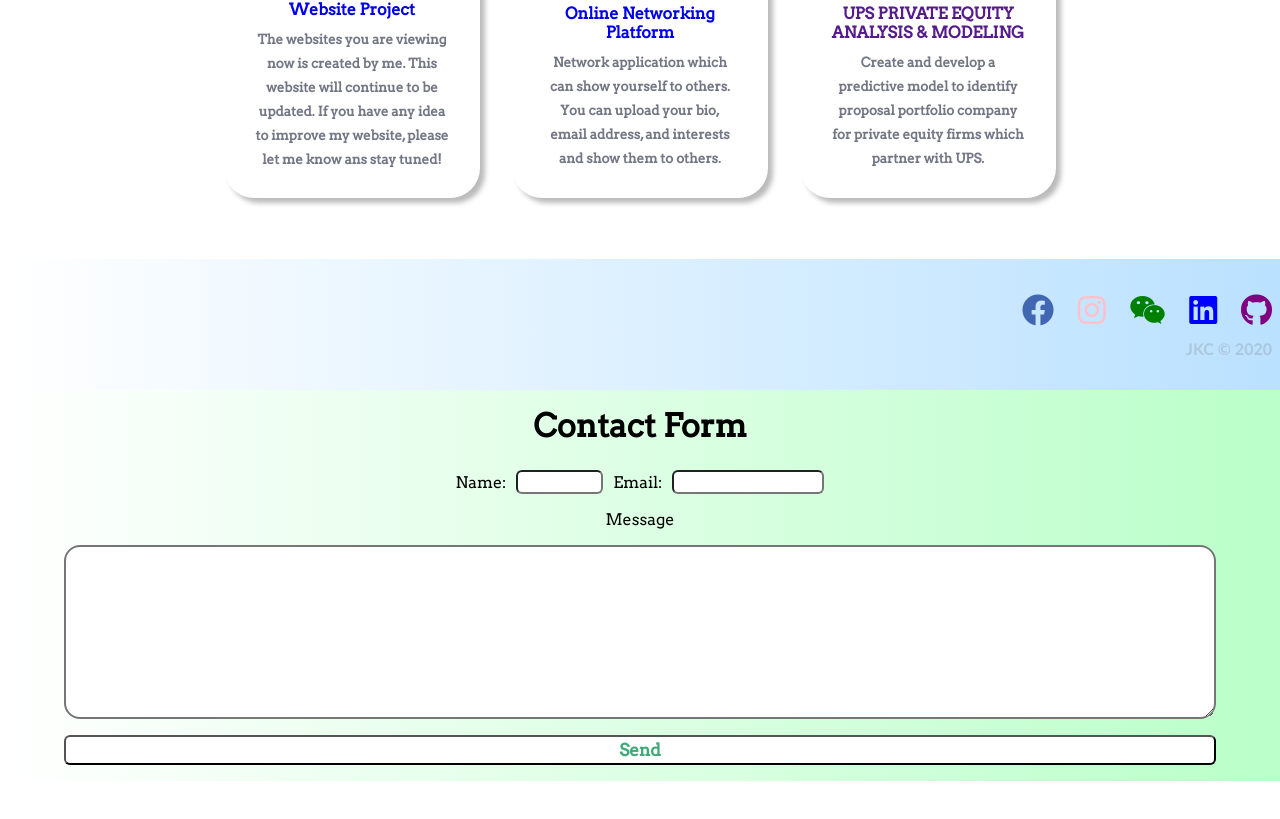
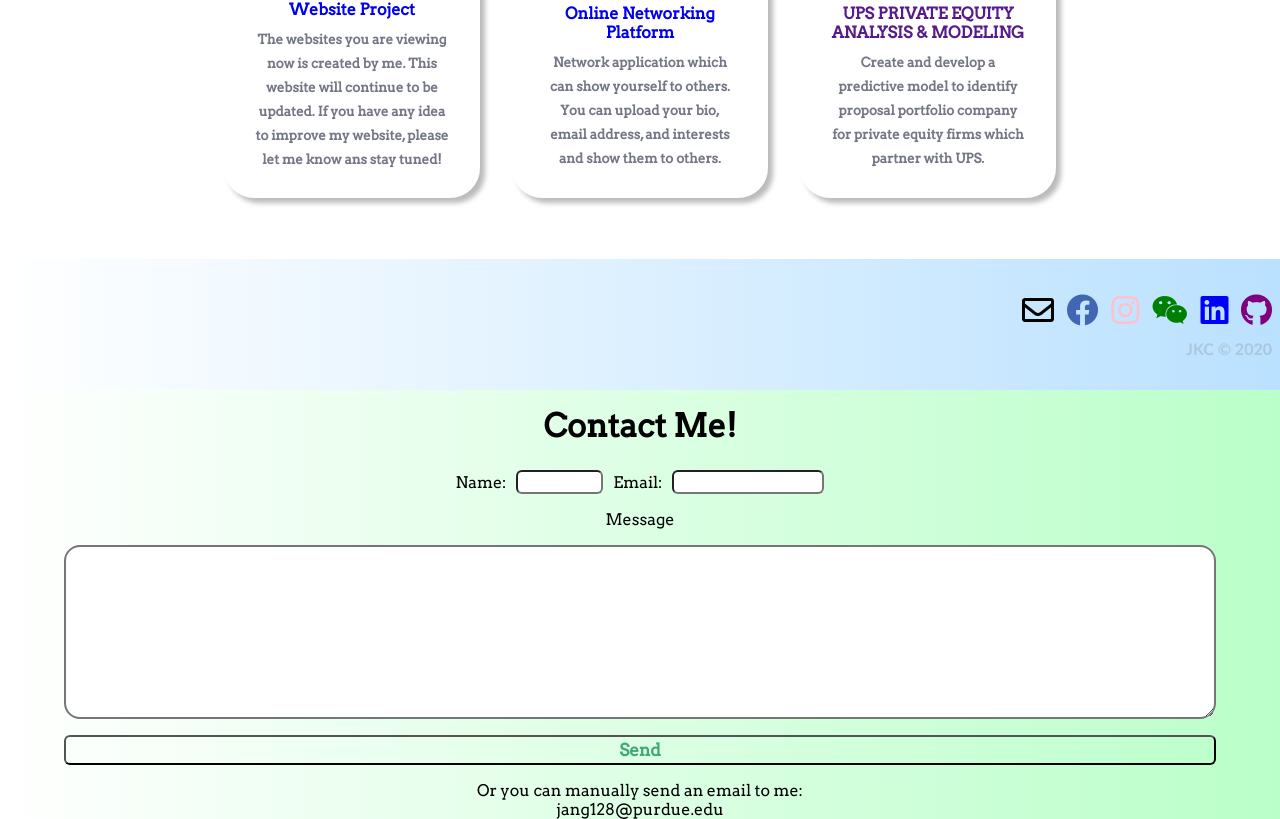
Before and after one commit to OfficerChul/myWebsite, a React (Create React App) app in the folder website/: page / in a window 1280 px wide. Shown: the part 682-1501 px from the top of the page. Before the commit the page ends 1463 px from the top, so only its background shows below. Built offline with nearby package versions, Linux system fonts and the light colour scheme.

Commit message:
Finish Contact Me function. Doesn't work properly.

```diff
--- a/website/package.json
+++ b/website/package.json
@@ -6,6 +6,7 @@
     "@testing-library/jest-dom": "^5.16.1",
     "@testing-library/react": "^12.1.2",
     "@testing-library/user-event": "^13.5.0",
+    "emailjs-com": "^3.2.0",
     "react": "^17.0.2",
     "react-dom": "^17.0.2",
     "react-modal": "^3.14.4",
--- a/website/src/components/Footer.css
+++ b/website/src/components/Footer.css
@@ -117,3 +117,32 @@
 .github {
   color: purple;
 }
+
+.email {
+  cursor: pointer;
+}
+
+.facebook:hover {
+  color: #4267b2;
+}
+
+.instagram:hover {
+  color: pink;
+}
+
+.weixin:hover {
+  color: green;
+  cursor: pointer;
+}
+
+.linked-in:hover {
+  color: blue;
+}
+
+.github:hover {
+  color: purple;
+}
+
+.email:hover {
+  cursor: pointer;
+}
--- a/website/src/components/Footer.js
+++ b/website/src/components/Footer.js
@@ -12,6 +12,9 @@ function Footer() {
         <div className="social-media-wrap">
           <div className="website-right-and-social">
             <div className="social-icons">
+              <div className="email">
+                <i class="far fa-envelope"></i>
+              </div>
               <a
                 href="https://www.facebook.com/profile.php?id=100003819070404"
                 className="facebook"
--- a/website/src/components/Mailer.css
+++ b/website/src/components/Mailer.css
@@ -35,6 +35,21 @@
   padding-bottom: 1rem;
 }
 
+.mail-sent {
+  position: fixed;
+  top: 50%;
+  left: 50%;
+  transform: translate(-50%, -50%);
+  width: 23rem;
+  border: solid;
+  border-color: #baffc9;
+  outline: none;
+  background-color: aliceblue;
+  padding-top: 1rem;
+  padding-bottom: 1rem;
+  font-size: 1.5rem;
+}
+
 textarea {
   width: 90%;
   margin-bottom: 1rem;
@@ -62,7 +77,7 @@ input[type="submit"] {
   width: 90%;
   height: 30px;
   border-radius: 6px;
-  background-color: white;
+  background-color: rgba(255, 255, 255, 0);
   color: rgb(63, 170, 120);
   font-size: 17px;
   cursor: pointer;
@@ -71,5 +86,10 @@ input[type="submit"] {
 
 input[type="submit"]:hover {
   color: rgb(245, 162, 94);
-  background-color: rgba(128, 128, 128, 0);
+  background-color: rgba(255, 255, 255, 0.377);
 }
+
+.manually-text {
+  display: flex;
+  flex-flow: column;
+}
--- a/website/src/components/Mailer.js
+++ b/website/src/components/Mailer.js
@@ -1,11 +1,36 @@
 import "./Mailer.css";
+import React, { useState } from "react";
+import emailjs from "emailjs-com";
+import Modal from "react-modal";
 
 const Mailer = () => {
+  const [isModalOpen, setIsModalOpen] = useState(false);
+
+  function sendEmail(e) {
+    e.preventDefault();
+
+    emailjs
+      .sendForm(
+        "service_z3e974q",
+        "template_k7bigqi",
+        e.target,
+        "user_roeGWR7CzZoi7UV22hQAW"
+      )
+      .then(
+        function (response) {
+          console.log("SUCCESS!", response.status, response.text);
+        },
+        function (error) {
+          console.log("FAILED...", error);
+        }
+      );
+  }
+
   return (
     <div>
-      <h1 className="contact-form">Contact Form</h1>
+      <h1 className="contact-form">Contact Me!</h1>
       <div className="mail-wrapper">
-        <form className="form-wrapper">
+        <form className="form-wrapper" onSubmit={sendEmail}>
           <div className="name-email-wrapper">
             <label className="name-label">Name:</label>
             <input classname="name-text" type="text" name="name" />
@@ -18,11 +43,27 @@ const Mailer = () => {
               size=""
             />
           </div>
-
           <label className="form-label">Message</label>
           <textarea classname="mail-body" name="message" rows="10" />
-          <input classname="message-text" type="submit" value="Send" />
+          <input
+            classname="message-text"
+            type="submit"
+            value="Send"
+            onClick={() => setIsModalOpen(true)}
+          />
+          <Modal
+            isOpen={isModalOpen}
+            onRequestClose={() => setIsModalOpen(false)}
+            className="mail-sent"
+            closeTimeoutMS={200}
+          >
+            Mail sent successfully!!
+          </Modal>
         </form>
+        <div className="manually-text">
+          <p1>Or you can manually send an email to me:</p1>
+          <p2>jang128@purdue.edu</p2>
+        </div>
       </div>
     </div>
   );
--- a/website/src/components/Navbar/Navbar.css
+++ b/website/src/components/Navbar/Navbar.css
@@ -6,6 +6,19 @@
   flex-direction: row;
   height: 3rem;
   background: rgba(0, 0, 0, 0.2);
+}
+
+.below-logo {
+  display: flex;
+  flex-wrap: wrap;
+}
+
+.menu-titles {
+  display: flex;
+  font-size: 1.5rem;
+  flex-flow: row;
+  list-style-type: none;
+  width: 100%;
 }
 
 .nav-links {
@@ -25,10 +38,3 @@
   background: rgba(0, 0, 0, 0.178);
   transform: matrix3d();
 }
-
-.menu-titles {
-  display: flex;
-  font-size: 1.5rem;
-  flex-flow: row;
-  list-style-type: none;
-}
```
Also changed, not shown: 1 other file (tests, documents, lock files or other folders).
